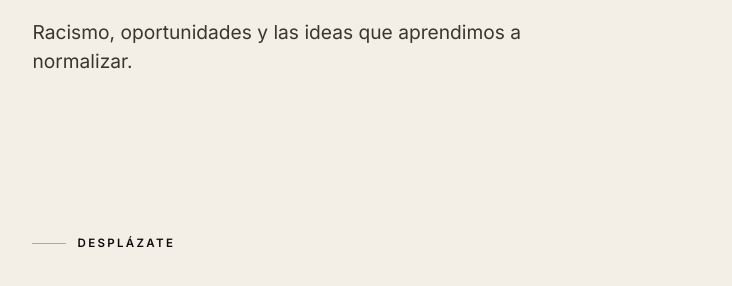
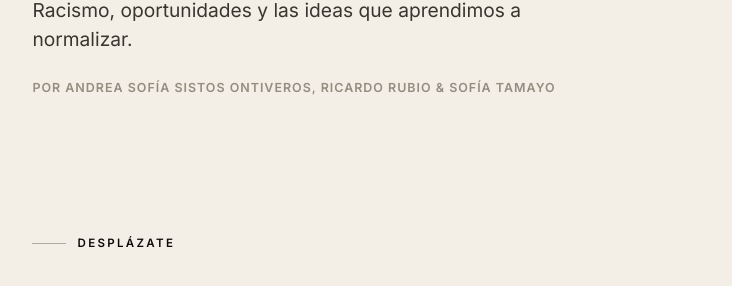
Before and after one commit to sofiatamayoch-boop/racismo-colorismo-mexico, a plain HTML site: page index.html in a window 1280 px wide. Shown: the part 516-802 px from the top of the page, without its empty margins (70-802 px from the left). Drawn offline with Linux system fonts and the light colour scheme.

Commit message:
Add files via upload

```diff
--- a/index.html
+++ b/index.html
@@ -86,6 +86,10 @@
   .subtitle{
     margin-top:2rem;font-size:clamp(1.05rem,1.5vw,1.35rem);max-width:32rem;
     color:var(--graydark);font-weight:400;
+  }
+  .byline{
+    margin-top:1.6rem;font-size:.78rem;letter-spacing:.08em;text-transform:uppercase;
+    color:var(--gray);font-weight:600;
   }
   .scrollcue{
     position:absolute;bottom:4vh;left:8vw;font-size:.72rem;letter-spacing:.2em;
@@ -243,6 +247,7 @@
     <div class="kicker reveal visible">Reportaje editorial · México, 2026</div>
     <h1 class="title reveal visible">¿Cuánto pesa <em>el color</em> de tu piel en México?</h1>
     <p class="subtitle reveal visible d2">Racismo, oportunidades y las ideas que aprendimos a normalizar.</p>
+    <p class="byline reveal visible d3">Por Andrea Sofía Sistos Ontiveros, Ricardo Rubio &amp; Sofía Tamayo</p>
   </div>
   <div class="scrollcue"><span class="line"></span> Desplázate</div>
 </section>
```
